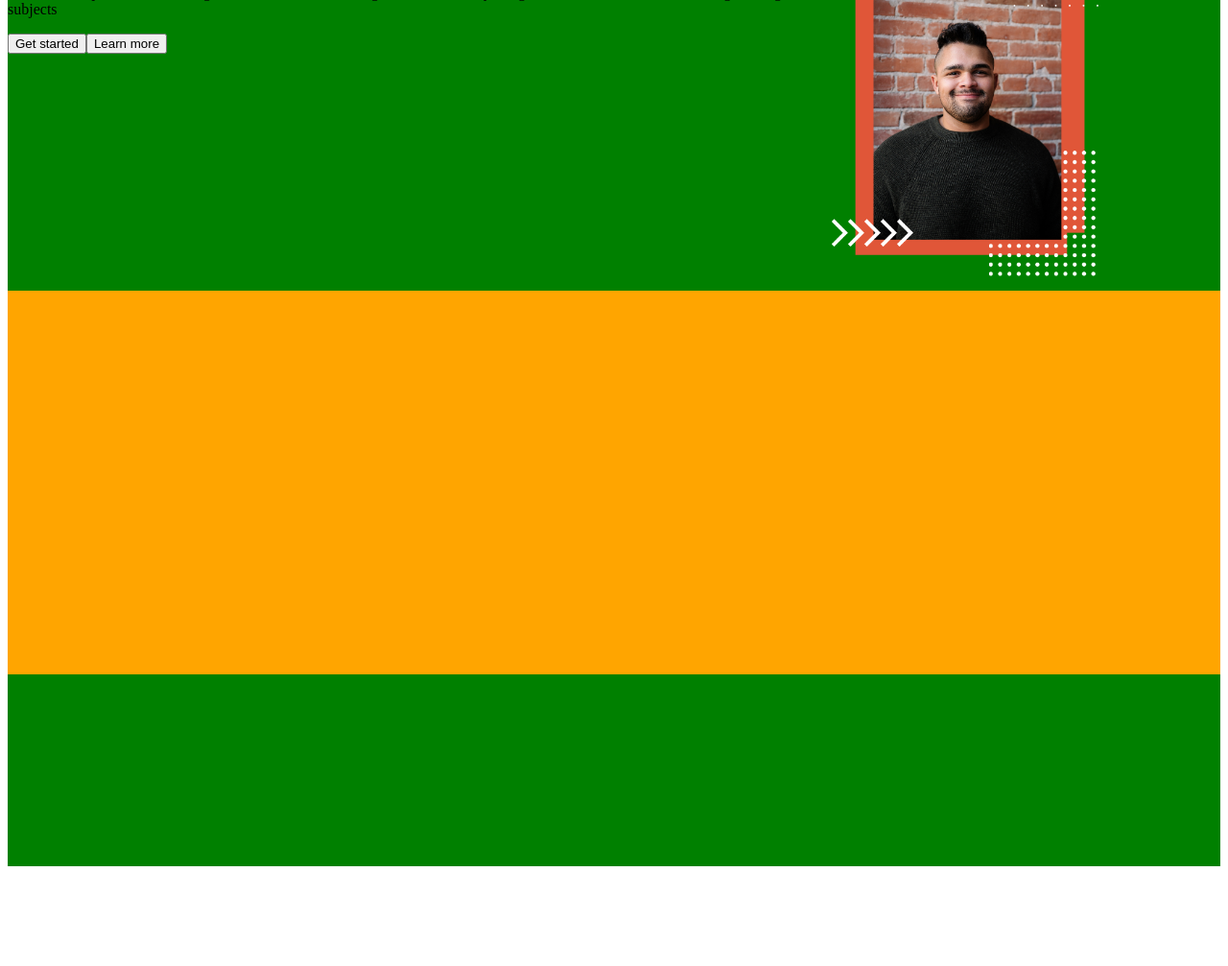
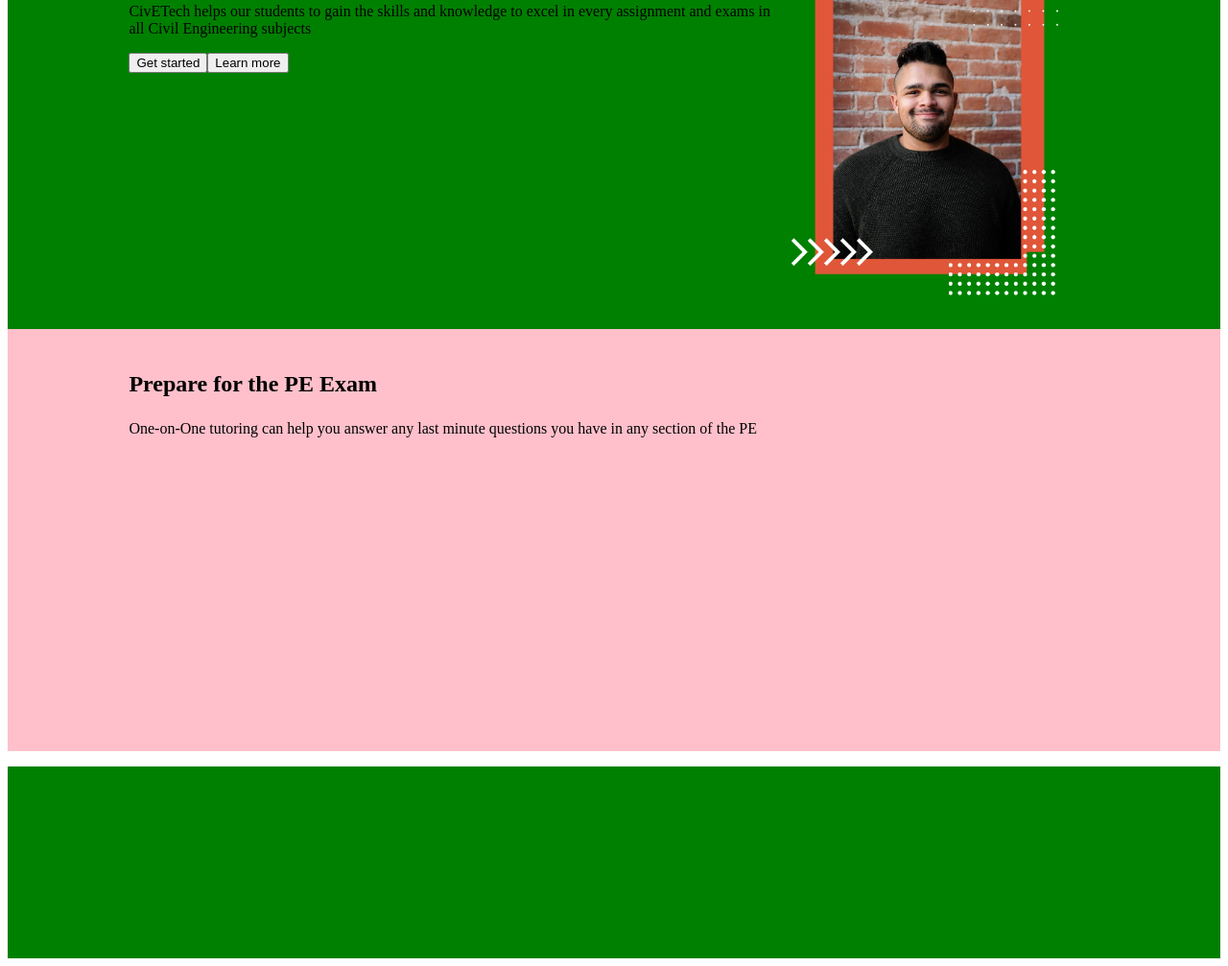
Before and after one commit to pwilsonrf/restaurant-landing-page, a website built with webpack: page dist/index.html in a window 1280 px wide. Shown: the part 205-1212 px from the top of the page at 96% size. Before the commit the page ends 1116 px from the top, so only its background shows below. Built offline with nearby package versions, Linux system fonts and the light colour scheme.

Commit message:
Further cleaning of code

```diff
--- a/src/footerContent.js
+++ b/src/footerContent.js
@@ -1,3 +1,5 @@
+import {createElement, appendAChild} from './generalFunctions';
+
 export function footerContent() {
     const footer = document.createElement('div');
     footer.className = "footer";
--- /dev/null
+++ b/src/generalFunctions.js
@@ -0,0 +1,48 @@
+
+export {createElement, appendAChild}
+/*
+Create element and append to DOM
+Args:
+- element: New element type to create (e.g. 'div')
+- text: Inner text for element
+- parent: Parent container to append new element to.
+- className: New element class name
+- id: New element id
+- source: Add source attribute for anchor, if applicable
+*/
+function createElement(element, className = "#", id = "#", text = "", parent, source, content) {
+    const newElement = document.createElement(element);
+    newElement.innerText = text;
+    newElement.className = className;
+    newElement.id = id;
+    newElement.content = content;
+
+    if (parent){
+        parent.appendChild(newElement);
+    }
+
+    if(element === 'a' && source){
+        newElement.href = source;
+    }
+    return newElement;
+}
+
+/*
+Append a child to its parent
+Args:
+    - Parent: Parent element whom 'child' will be appended to
+    - child: Child element to be appended
+*/
+function appendAChild(parent, child) {
+    parent.appendChild(child);
+}
+
+
+export function createTextSection(headingText, headingClass, headingId, paragraphText, paragraphClass, paragraphId, container){
+    const heading = createElement('h3', headingClass, headingId, headingText);
+    const p = createElement('p', paragraphClass, paragraphId, paragraphText);
+    appendAChild(container, heading);
+    appendAChild(container, p);
+
+    return
+}
--- a/src/headerContent.js
+++ b/src/headerContent.js
@@ -1,10 +1,10 @@
-import {linkToPricing, linkToAboutUs, linkToCategories, linkToSuccessStories, linkToGetStarted} from './categories.js';
 import {categoriesMainContent} from './mainContent/categoriesMainContent.js';
 import {pricingMainContent} from './mainContent/pricingMainContent.js';
 import {getStartedMainContent} from './mainContent/getStartedMainContent.js';
 import {aboutMainContent} from './mainContent/aboutMainContent.js';
 import {successStoriesMainContent} from './mainContent/successStoriesMainContent.js';
 import {homeMainContent} from './mainContent/homeMainContent.js';
+import {createElement, appendAChild} from './generalFunctions';
 
 /*
 Creates header content
@@ -40,43 +40,5 @@ export function headerContent (){
     //Append logo and nav bar to header
     header.appendChild(logo);
     header.appendChild(navBar);
-
-    /*
-        Create element and append to DOM
-        Args:
-            - element: New element type to create (e.g. 'div')
-            - text: Inner text for element
-            - parent: Parent container to append new element to.
-            - className: New element class name
-            - id: New element id
-            - source: Add source attribute for anchor, if applicable
-    */
-    function createElement(element, className = "#", id = "#", text = "", parent, source, content) {
-        const newElement = document.createElement(element);
-        newElement.innerText = text;
-        newElement.className = className;
-        newElement.id = id;
-        newElement.content = content;
-
-        if (parent){
-            parent.appendChild(newElement);
-        }
-
-        if(element === 'a' && source){
-            newElement.href = source;
-        }
-        return newElement;
-    }
-
-    /*
-    Append a child to its parent
-    Args:
-        - Parent: Parent element whom 'child' will be appended to
-        - child: Child element to be appended
-    */
-    function appendAChild(parent, child) {
-        parent.appendChild(child);
-    }
-
     return header;
 }
--- a/src/mainContent/homeMainContent.js
+++ b/src/mainContent/homeMainContent.js
@@ -1,65 +1,40 @@
+import {createElement, appendAChild, createTextSection} from '../generalFunctions.js'
 /*
     Renders all of the content in the Main Content container in Home Page.
 */
 export function homeMainContent() {
-    // mainContainer.appendChild(header);
-
-    const mainContainer = document.createElement('div');
+    const mainContainer = createElement('div', 'body-container');
 
     //Section 1 Content
-    const section1 = document.createElement('div');
-    section1.className = "section1";
-    mainContainer.appendChild(section1);
+    const section1 = createElement('div', 'section1');
+    appendAChild(mainContainer, section1);
 
     //Section 1 Content - LEFT
-    const section1left = document.createElement('div');
-    const section1h1= document.createElement('h1');
-    section1h1.innerText = "Pass All of Your Civil Engineering classes with A";
-
-    const section1P= document.createElement('p');
-    section1P.innerText = "CivETech helps our students to gain the skills and knowledge to excel in every assignment and exams in all Civil Engineering subjects";
-
-    const section1ButtonContainer = document.createElement('div');
-    section1ButtonContainer.id = "Section1-Button-Container"
-    const section1Button1 = document.createElement('button');
-    section1Button1.id = "Section1-Button1";
-    section1Button1.innerText = "Get started";
-
-    const section1Button2 = document.createElement('button');
-    section1Button2.innerText = "Learn more";
-    section1Button2.id = "Section1-Button2";
-
-    section1ButtonContainer.appendChild(section1Button1);
-    section1ButtonContainer.appendChild(section1Button2);
-
-    section1left.appendChild(section1h1);
-    section1left.appendChild(section1P);
-    section1left.appendChild(section1ButtonContainer);
-
-
+    const section1left = createElement('div');
+    const section1h1 = createElement('h1', '', '', 'Pass All of Your Civil Engineering classes with A');
+    const section1P= createElement('p', 'paragraph', 'p-tutoring-section', 'CivETech helps our students to gain the skills and knowledge to excel in every assignment and exams in all Civil Engineering subjects');
+    const section1ButtonContainer = createElement('div', '', 'Section1-Button-Container');
+    const section1Button1 = createElement('button', '', 'Section1-Button1', 'Get started');
+    const section1Button2 = createElement('button', '', 'Section1-Button2', 'Learn more');
+    appendAChild(section1ButtonContainer, section1Button1);
+    appendAChild(section1ButtonContainer, section1Button2);
+    appendAChild(section1left, section1h1);
+    appendAChild(section1left, section1P);
+    appendAChild(section1left, section1ButtonContainer);
 
     //Section 1 Content - RIGHT
-    const section1right = document.createElement('div');
-    const section1img = document.createElement('img');
+    const section1right = createElement('div');
+    const section1img = createElement('img', '', 'section1-img');
     section1img.src = "/src/img/wilson-main-image.png";
-    section1img.id = "section1-img";
-    section1right.appendChild(section1img);
+    appendAChild(section1right, section1img);
+    appendAChild(section1, section1left);
+    appendAChild(section1, section1right);
 
-    section1.appendChild(section1left);
-    section1.appendChild(section1right);
-
-
-    const section2 = document.createElement('div');
-    section2.className = "section2";
-    mainContainer.appendChild(section2);
-
-    const footer = document.createElement('div');
-    footer.className = "footer";
-    mainContainer.appendChild(footer);
-
+    //Section 2
+    const section2 = createElement('div', 'section2');
+    createTextSection('Prepare for the PE Exam', 'h3-text', 'h3-pe-section', 'One-on-One tutoring\
+    can help you answer any last minute questions you have in any section of the PE',
+    'paragraph', 'p-pe-section', section2);
+    appendAChild(mainContainer, section2);
     return mainContainer;
 }
-
-export function addFooter() {
-
-}
--- a/src/styles.css
+++ b/src/styles.css
@@ -1,3 +1,12 @@
+:root {
+    --h2-size: 36px;
+    --h3-size: 24px;
+    --p-size: 16px;
+
+    --section-padding: 20px 10% 20px 10%;
+}
+
+
 .header{
     background-color: orange;
     height:100px;
@@ -42,6 +51,8 @@
 
     display: grid;
     grid-template-columns: 2fr 1fr;
+
+    padding: var(--section-padding);
 }
 
 
@@ -51,11 +62,21 @@
 }
 
 .section2{
-    background-color: orange;
+    background-color: pink;
     height: 400px;
+
+    padding: var(--section-padding);
 }
 
 .footer{
     background-color: green;
     height: 200px;
 }
+
+.h3-text{
+    font-size: var(--h3-size);
+}
+
+.paragraph{
+    font-size: var(--p-size);
+}
```
Also changed, not shown: dist/main.js.
